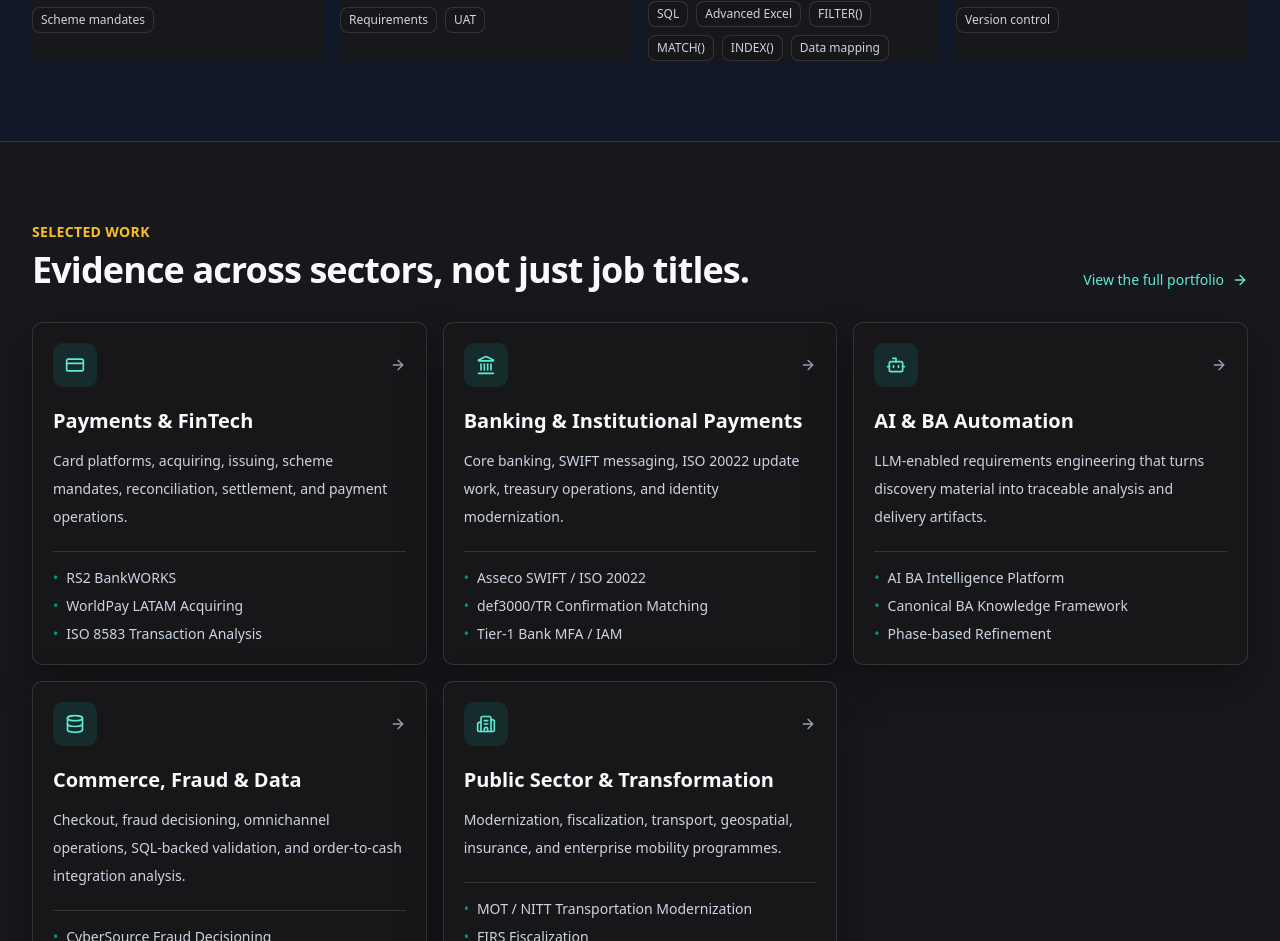
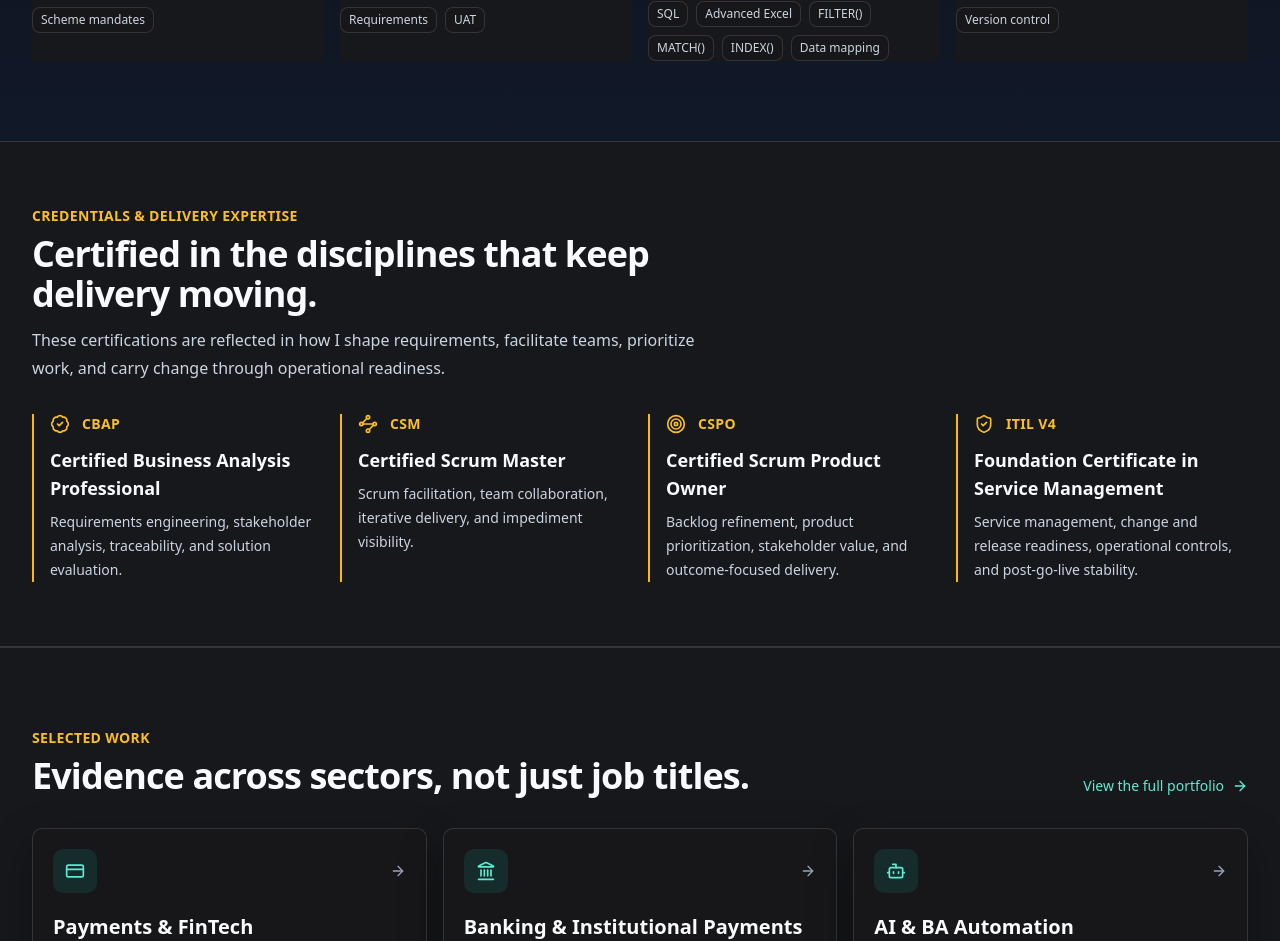
Before and after one commit to damem2007/dami-portfolio, a React (Vite) app: page / in a window 1280 px wide. Shown: the part 1549-2490 px from the top of the page. Built offline with nearby package versions, Linux system fonts and the light colour scheme.

Commit message:
more update

```diff
--- a/src/Portfolio.tsx
+++ b/src/Portfolio.tsx
@@ -686,6 +686,33 @@ const homeCapabilityItems = [
   },
 ];
 
+const homeCertificationItems = [
+  {
+    acronym: "CBAP",
+    title: "Certified Business Analysis Professional",
+    expertise: "Requirements engineering, stakeholder analysis, traceability, and solution evaluation.",
+    icon: <BadgeCheck className="h-5 w-5" />,
+  },
+  {
+    acronym: "CSM",
+    title: "Certified Scrum Master",
+    expertise: "Scrum facilitation, team collaboration, iterative delivery, and impediment visibility.",
+    icon: <Waypoints className="h-5 w-5" />,
+  },
+  {
+    acronym: "CSPO",
+    title: "Certified Scrum Product Owner",
+    expertise: "Backlog refinement, product prioritization, stakeholder value, and outcome-focused delivery.",
+    icon: <Target className="h-5 w-5" />,
+  },
+  {
+    acronym: "ITIL V4",
+    title: "Foundation Certificate in Service Management",
+    expertise: "Service management, change and release readiness, operational controls, and post-go-live stability.",
+    icon: <ShieldCheck className="h-5 w-5" />,
+  },
+];
+
 type PortfolioTheme = "day" | "night";
 
 function FloatingThemeToggle({ theme, onToggle }: { theme: PortfolioTheme; onToggle: () => void }) {
@@ -893,6 +920,28 @@ export function Home() {
               </div>
             </article>
           ))}
+        </div>
+      </section>
+
+      <section className="border-y border-zinc-200 bg-white">
+        <div className="mx-auto max-w-7xl px-4 py-14 sm:px-6 lg:px-8 lg:py-16">
+          <div className="mb-8 max-w-2xl">
+            <p className="text-sm font-semibold uppercase tracking-wide text-amber-700">Credentials & delivery expertise</p>
+            <h2 className="mt-2 text-3xl font-semibold tracking-tight text-zinc-950 sm:text-4xl">Certified in the disciplines that keep delivery moving.</h2>
+            <p className="mt-3 leading-7 text-zinc-600">These certifications are reflected in how I shape requirements, facilitate teams, prioritize work, and carry change through operational readiness.</p>
+          </div>
+          <div className="grid gap-4 md:grid-cols-2 xl:grid-cols-4">
+            {homeCertificationItems.map((item) => (
+              <article key={item.acronym} className="border-l-2 border-amber-400 pl-4">
+                <div className="flex items-center gap-3 text-amber-700">
+                  {item.icon}
+                  <span className="text-sm font-bold tracking-wide">{item.acronym}</span>
+                </div>
+                <h3 className="mt-3 text-lg font-semibold text-zinc-950">{item.title}</h3>
+                <p className="mt-2 text-sm leading-6 text-zinc-600">{item.expertise}</p>
+              </article>
+            ))}
+          </div>
         </div>
       </section>
 
```
